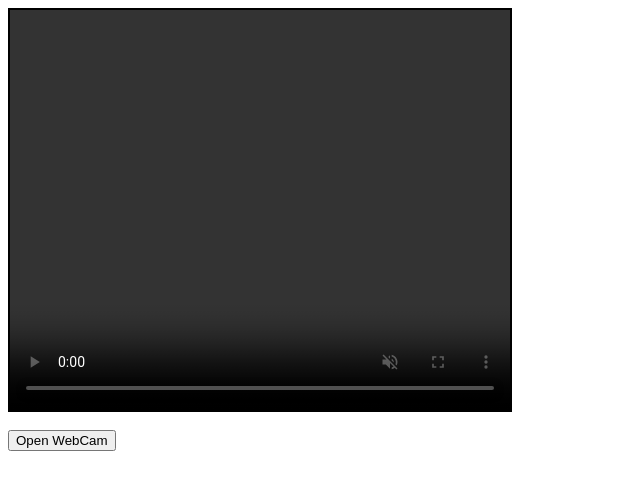
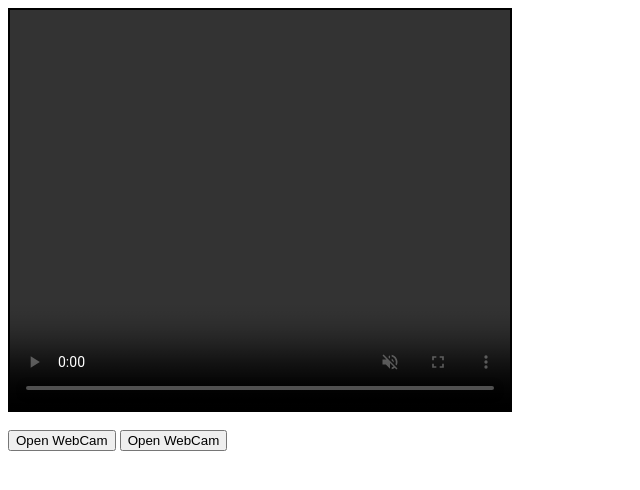
Before and after one commit to ramiroec/camara, a plain HTML site: page index.html in a window 1280 px wide. Shown: the whole page, without its empty margins (0-640 px from the left). Drawn offline with Linux system fonts and the light colour scheme.

Commit message:
agregue otro boton

```diff
--- a/index.html
+++ b/index.html
@@ -45,3 +45,7 @@
 <button id="but" autoplay>
     Open WebCam
 </button>
+
+<button id="but" autoplay>
+    Open WebCam
+</button>
```
